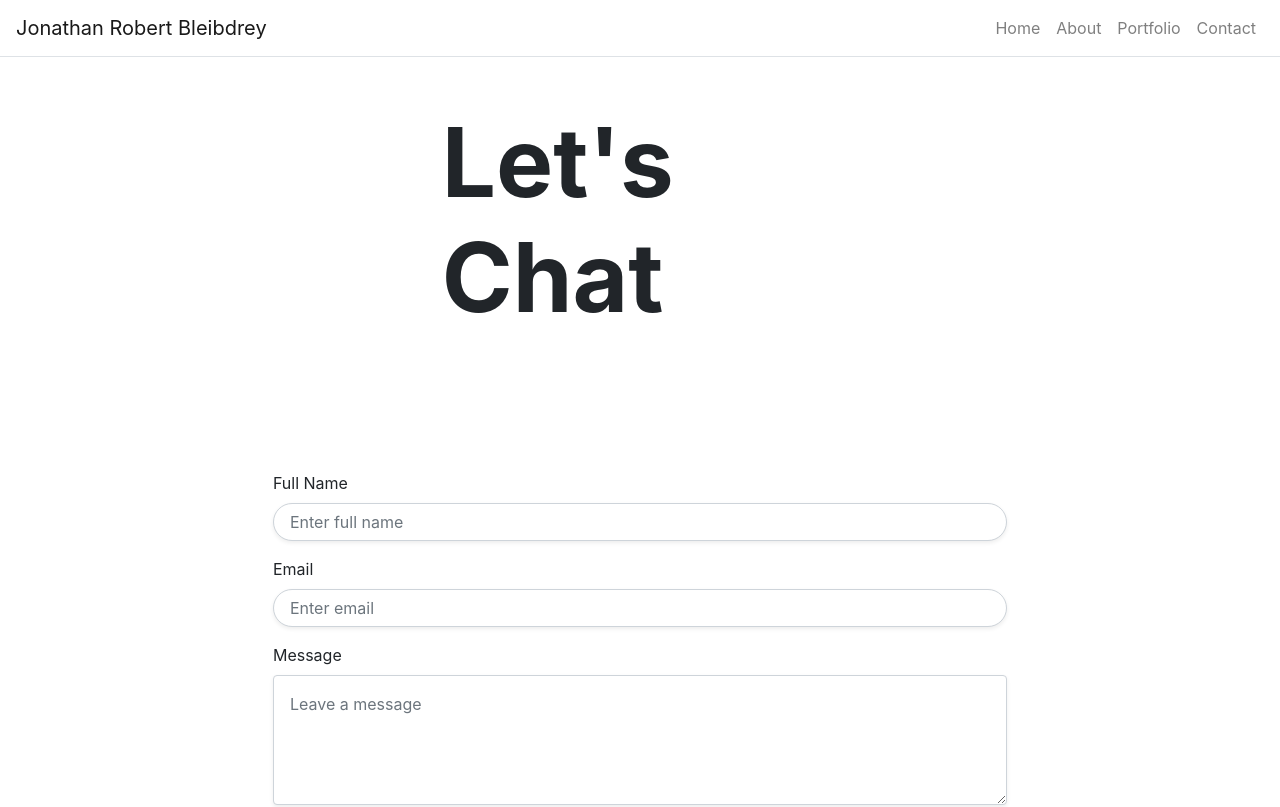
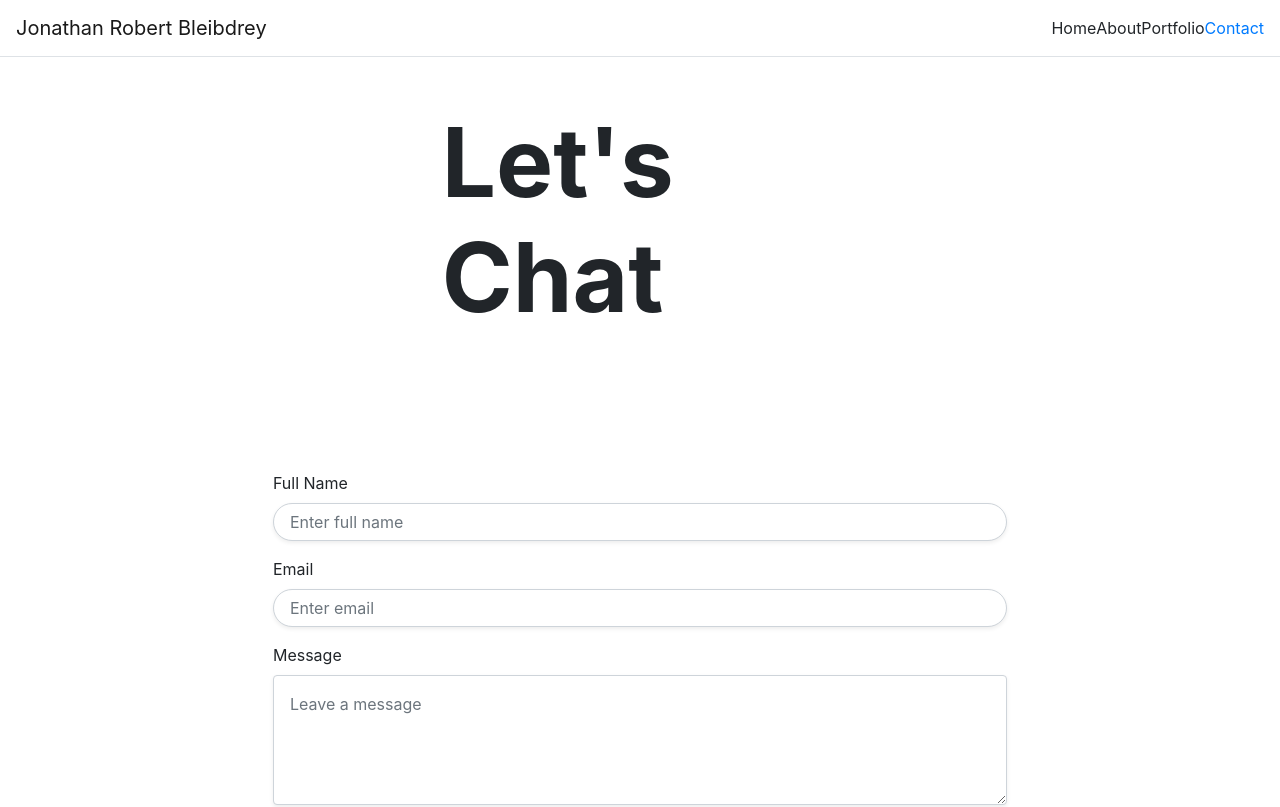
Before and after one commit to jonbleibdrey/personal_site, a React (Create React App) app: page /contact in a window 1280 px wide. Shown: the top 807 px of the page. Built offline with nearby package versions, Linux system fonts and the light colour scheme.

Commit message:
added slow scroll for one page viewing and added navbar seperation

```diff
--- a/package.json
+++ b/package.json
@@ -14,6 +14,7 @@
     "react-dom": "^17.0.1",
     "react-router-dom": "^5.2.0",
     "react-scripts": "4.0.0",
+    "react-scroll": "^1.8.2",
     "react-spring": "^8.0.27",
     "web-vitals": "^0.2.4"
   },
--- a/src/App.js
+++ b/src/App.js
@@ -1,74 +1,79 @@
-import React from 'react'
-import {BrowserRouter as Router, Route, Link} from 'react-router-dom'
-import Container from 'react-bootstrap/Container'
-import Navbar from 'react-bootstrap/Navbar'
-import Nav from 'react-bootstrap/Nav'
-import './App.css';
-import NavbarBrand from 'react-bootstrap/NavbarBrand';
-import NavbarToggle from 'react-bootstrap/NavbarToggle';
-import NavbarCollapse from 'react-bootstrap/NavbarCollapse';
+import React from "react";
+import { BrowserRouter as Router, Route, Switch } from "react-router-dom";
+import Container from "react-bootstrap/Container";
+import "./App.css";
+import Footer from "./components/Footer";
+import HomePage from "./pages/HomePage";
+import AboutPage from "./pages/AboutPage";
+import ContactPage from "./pages/ContactPage";
+import PortfolioPage from "./pages/PortfolioPage";
+import NavBar from "./components/NavBar";
 
-import Footer from './components/Footer'
-import HomePage from './pages/HomePage'
-import AboutPage from './pages/AboutPage'
-import ContactPage from './pages/ContactPage'
-import PortfolioPage from './pages/PortfolioPage'
-
-
-class App extends React.Component{
-
-  constructor(props){
-    super(props)
+class App extends React.Component {
+  constructor(props) {
+    super(props);
     this.state = {
       title: "Jonathan Bleibdrey",
       headerLinks: [
-        {title: 'Home', path: '/'},
-        {title: 'About', path: '/about'},
-        {title: 'Contact', path: '/contact'},
-        {title: 'Portfolio', path: '/portfolio'},
+        { title: "Home", path: "/" },
+        { title: "About", path: "/about" },
+        { title: "Contact", path: "/contact" },
+        { title: "Portfolio", path: "/portfolio" },
       ],
       home: {
-        title: 'Welcome to: NOW!',
-        subTitle: 'Software Engineer Extraordinaire',
-        text:' I make projects that hopefully make a difference in the world.'
+        title: "Welcome to: NOW!",
+        subTitle: "Software Engineer Extraordinaire",
+        text: " I make projects that hopefully make a difference in the world.",
       },
       about: {
-        title: 'About Me',
-
+        title: "About Me",
       },
       contact: {
-        title: 'Let\'s Chat',
-
+        title: "Let's Chat",
       },
       portfolio: {
-        title: 'Check out my projects.',
-      }
-    }
+        title: "Check out my projects.",
+      },
+    };
   }
 
   render() {
     return (
       <Router>
         <Container className="p-0" fluid={true}>
-          <Navbar className="border-bottom" bg="transparent" expand="lg">
-            <NavbarBrand>Jonathan Robert Bleibdrey</NavbarBrand>
-              <NavbarToggle className="border-0" aria-controls="navbar-toggle" />
-                <NavbarCollapse id="navbar-toggle" >
-                  <Nav className="ml-auto">
-                    <Link className='nav-link' to="/">Home</Link>
-                    <Link className='nav-link' to="/about">About</Link>
-                    <Link className='nav-link' to="/portfolio">Portfolio</Link>
-                    <Link className='nav-link' to="/contact">Contact</Link>
-                  </Nav>
-                </NavbarCollapse>
-          </Navbar>
-
-            <Route path="/" exact render={() => <HomePage title={this.state.home.title} subTitle={this.state.home.subTitle} text={this.state.home.text} /> }/>
-            <Route path="/about" render={() => <AboutPage title={this.state.about.title} /> }/>
-            <Route path="/contact" render={() => <ContactPage title={this.state.contact.title} /> }/>
-            <Route path="/portfolio" render={() => <PortfolioPage title={this.state.portfolio.title} /> }/>
-          <Footer/>
-          </Container>
+          <NavBar />
+          <Switch>
+            <Route
+              path="/"
+              exact
+              render={() => (
+                <HomePage
+                  title={this.state.home.title}
+                  subTitle={this.state.home.subTitle}
+                  text={this.state.home.text}
+                />
+              )}
+            />
+            <Route
+              path="/about"
+              render={() => <AboutPage title={this.state.about.title} />}
+            />
+            <Route
+              path="/contact"
+              render={() => <ContactPage title={this.state.contact.title} />}
+            />
+            <Route
+              path="/portfolio"
+              render={() => (
+                <PortfolioPage title={this.state.portfolio.title} />
+              )}
+            />
+          </Switch>
+          <Footer />
+        </Container>
+        <AboutPage name="aboutPage" />
+        <PortfolioPage  name="portfolioPage " />
+        <ContactPage name="contactPage" />
       </Router>
     );
   }
--- /dev/null
+++ b/src/components/NavBar.js
@@ -0,0 +1,64 @@
+import React from "react";
+import NavbarBrand from "react-bootstrap/NavbarBrand";
+import NavbarToggle from "react-bootstrap/NavbarToggle";
+import NavbarCollapse from "react-bootstrap/NavbarCollapse";
+import Navbar from "react-bootstrap/Navbar";
+import Nav from "react-bootstrap/Nav";
+import { Link} from "react-scroll";
+
+const NavBar = () => {
+  return (
+    <div>
+      <Navbar className="border-bottom" bg="transparent" expand="lg">
+        <NavbarBrand>Jonathan Robert Bleibdrey</NavbarBrand>
+        <NavbarToggle className="border-0" aria-controls="navbar-toggle" />
+        <NavbarCollapse id="navbar-toggle">
+          <Nav className="ml-auto">
+            <Link
+              activeClass="active"
+              spy={true}
+              smooth={true}
+              offset={-70}
+              duration={500}
+              to="homePage"
+            >
+              Home
+            </Link>
+            <Link
+              activeClass="active"
+              spy={true}
+              smooth={true}
+              offset={-70}
+              duration={500}
+              to="aboutPage"
+            >
+              About
+            </Link>
+            <Link
+              activeClass="active"
+              spy={true}
+              smooth={true}
+              offset={-70}
+              duration={500}
+              to="portfolioPage"
+            >
+              Portfolio
+            </Link>
+            <Link
+              activeClass="active"
+              spy={true}
+              smooth={true}
+              offset={-70}
+              duration={500}
+              to="contactPage"
+            >
+              Contact
+            </Link>
+          </Nav>
+        </NavbarCollapse>
+      </Navbar>
+    </div>
+  );
+};
+
+export default NavBar;
--- a/src/pages/AboutPage.js
+++ b/src/pages/AboutPage.js
@@ -7,7 +7,7 @@ import Row from 'react-bootstrap/Row'
 
 function AboutPage(props) {
     return (
-        <div>
+        <div id="aboutPage" >
             <HomeText title={props.title}/>
             <Row className="justify-content-center py-5">
             <Col xs="9">
--- a/src/pages/ContactPage.js
+++ b/src/pages/ContactPage.js
@@ -47,7 +47,7 @@ class ContactPage extends Component {
 
     render() {
         return (
-            <div>
+            <div id="contactPage" >
                 <HomeText title={this.props.title}/>
                 <Content>
                 </Content>
--- a/src/pages/HomePage.js
+++ b/src/pages/HomePage.js
@@ -7,7 +7,7 @@ import "../App.css";
 
 function HomePage(props) {
   return (
-    <div>
+    <div id="homePage">
       <HomeText
         title={props.title}
         subTitle={props.subTitle}
--- a/src/pages/PortfolioPage.js
+++ b/src/pages/PortfolioPage.js
@@ -13,7 +13,7 @@ import ReadByHumans from "../assets/images/readByHumans.png";
 
 const PortfolioPage = (props) => {
   return (
-    <div>
+    <div id="portfolioPage" >
       <HomeText title={props.title} />
       <Row className="justify-content-center py-1">
         <Col xs="9">
```
Also changed, not shown: 2 other files (tests, documents, lock files or other folders).
